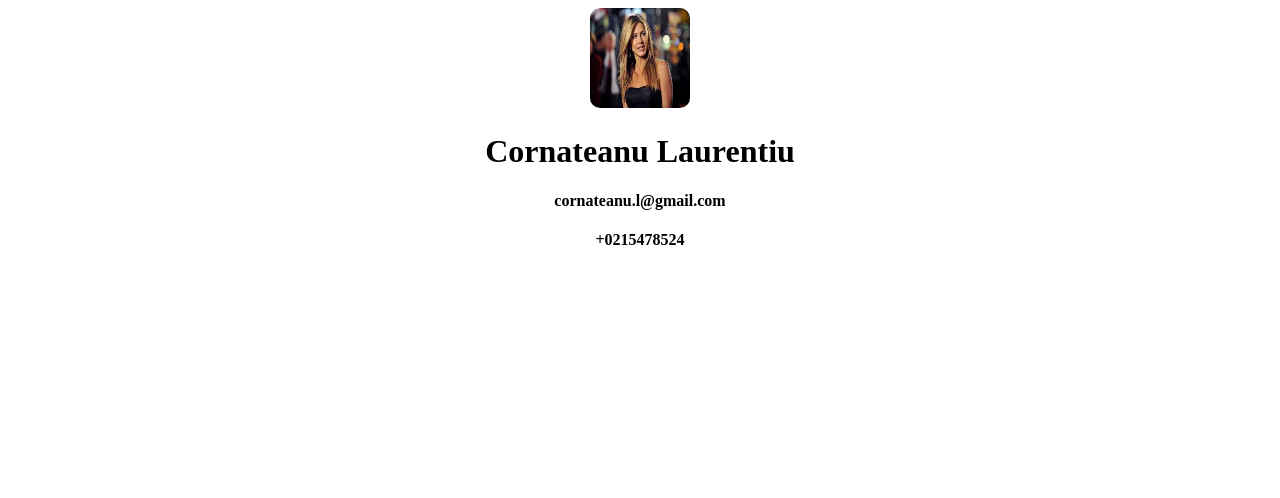
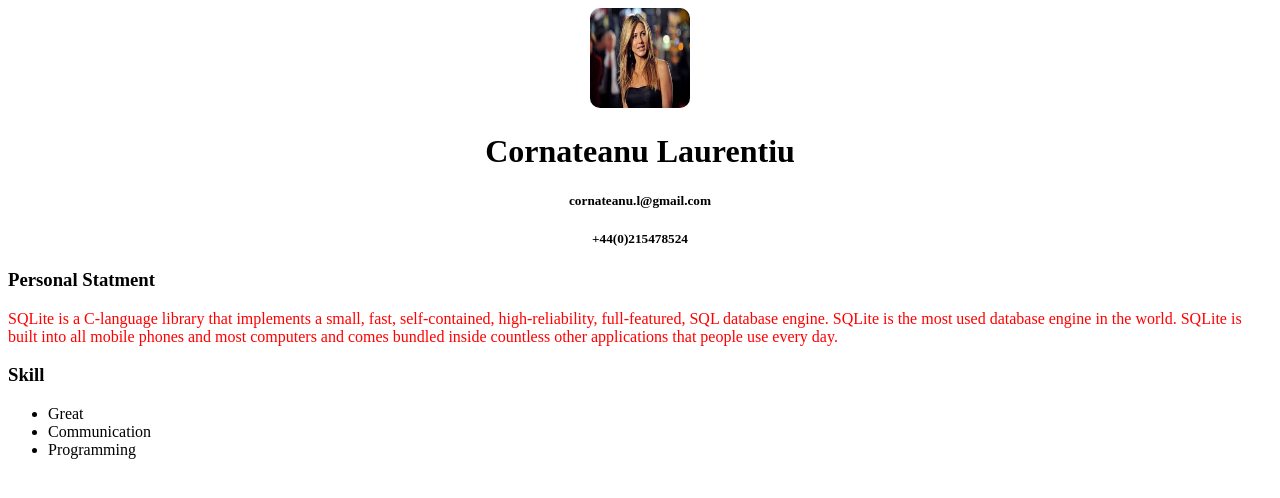
Before and after one commit to Cafesail/Web-Solent, a plain HTML site: page p2/index.html in a window 1280 px wide. Drawn offline with Linux system fonts and the light colour scheme.

Commit message:
almost finish

```diff
--- a/p2/index.html
+++ b/p2/index.html
@@ -8,10 +8,25 @@
 <center>
 
 <img id="pic1" src="images/jeni.jpg" width="250px" height="250px">
-<h1>  Cornateanu Laurentiu       </h1>
-<h4> cornateanu.l@gmail.com </h4>
-<h4> +0215478524 </h4>
+
+<h1 id="name">  Cornateanu Laurentiu       </h1>
+<h5> cornateanu.l@gmail.com </h5>
+<h5> +44(0)215478524 </h5>
+
 </center>
+
+<h3> Personal Statment </h3>
+<p id="a1"> SQLite is a C-language library that implements a small, fast, self-contained, high-reliability, full-featured, SQL database engine.
+ SQLite is the most used database engine in the world.
+ SQLite is built into all mobile phones and most computers and comes bundled inside countless other applications that people use every day.
+ </p>
+<h3> Skill</h3>
+<ul> <li>Great</li>
+<li>Communication</li>
+<li> Programming</li>
+</ul>
+
+
 </body>
 
 
--- a/p2/style.css
+++ b/p2/style.css
@@ -4,7 +4,14 @@
 	height:100px;
 	border-radius:10px;
 
+}
+#name{
 
+	font-family:Blackadder ITC;
+}
+#a1{
+
+   color:red;
 
 
 }
```
